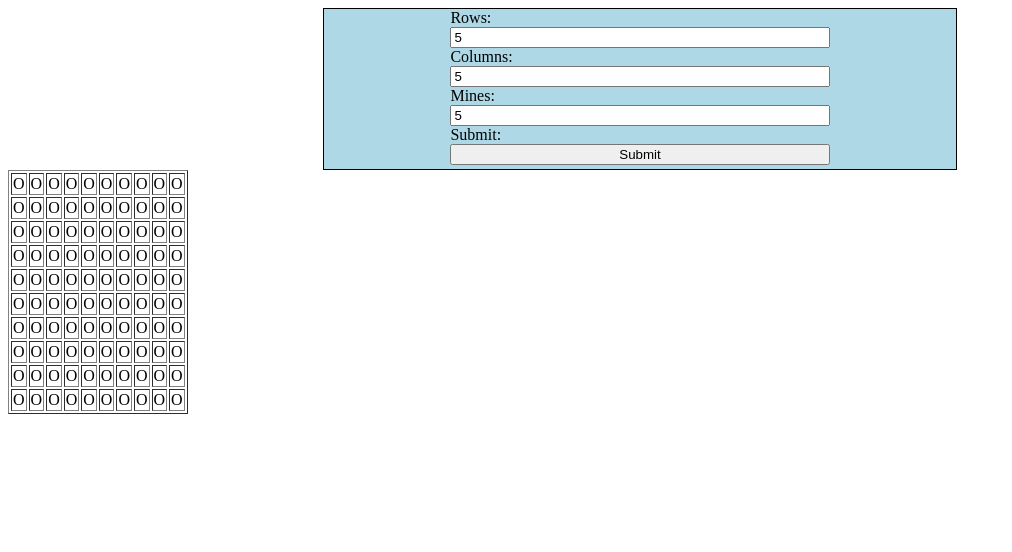
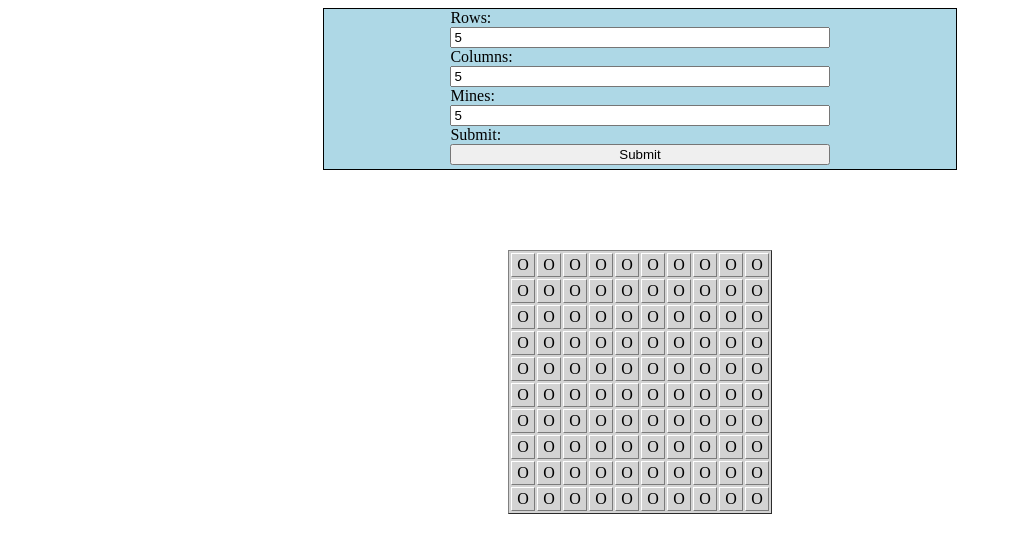
Before and after one commit to thelmao18/Veff, a plain HTML site: page Assignment2/minesweeper.html in a window 1280 px wide. Both pictures are taken after typing "5", "5", "5" into the empty fields and a click on the input "Submit". Shown: the whole page, without its empty margins (0-1012 px from the left). Drawn offline with Linux system fonts and the light colour scheme; no server answers.

Commit message:
updated css

```diff
--- a/Assignment2/minesweeper.html
+++ b/Assignment2/minesweeper.html
@@ -19,8 +19,11 @@
                 <!-- </form> -->
                 </div>
             </div>
-            <div id="gameBoard">
 
+            <div id="flex-container">
+                <div id="gameBoard">
+
+                </div>
             </div>
         </body>
     </html>
--- a/Assignment2/stylesheet.css
+++ b/Assignment2/stylesheet.css
@@ -18,7 +18,27 @@
     width: 60%;
 }
 
+#flex-container {
+    display: flex;
+    justify-content: center;
+    margin: 80px 10px;
+}
+
 #gameBoard{
     margin-left: auto;
     margin-right: auto;
+    background-color: lightgray;
 }
+
+td {
+    height: 20px;
+    width: 20px;
+    background-color: #D3D3D3;
+    border: 1.5px solid;
+    border-top-color: #ffffff;
+    border-right-color: #7B7B7B;
+    border-bottom-color: #7B7B7B;
+    border-left-color: #ffffff;
+    text-align: center;
+    vertical-align: middle;
+}
```
